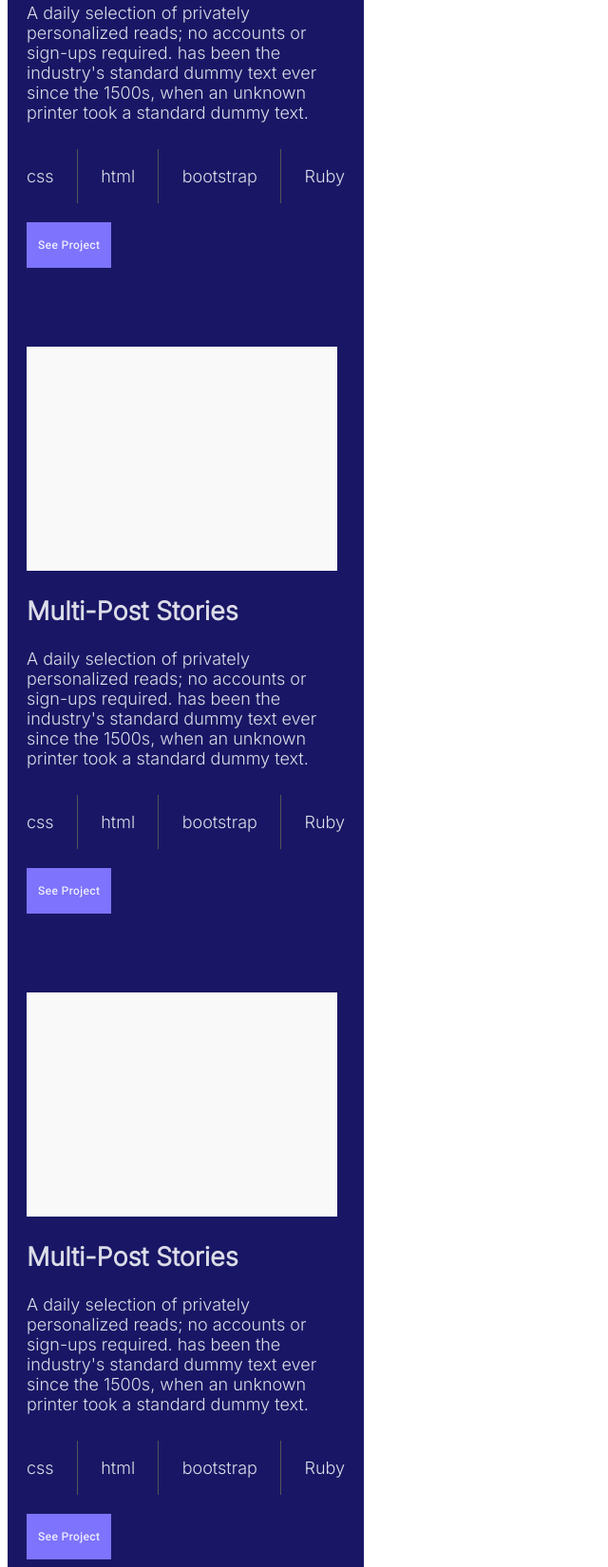
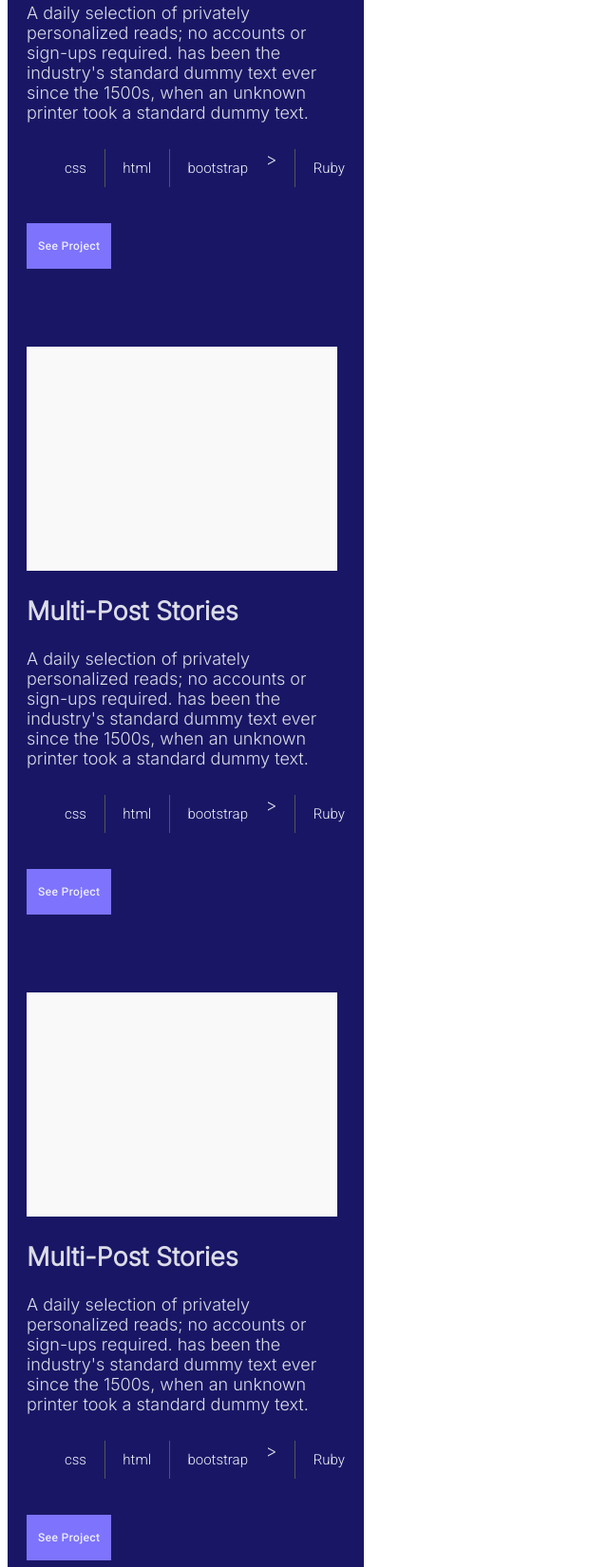
Before and after one commit to IfzaRasool/Portfolio-setup-and-mobile-version-skeleton, a website: page index.html in a window 1280 px wide. Shown: the part 1520-3170 px from the top of the page at 95% size, without its empty margins (0-640 px from the left). Drawn offline with Linux system fonts and the light colour scheme.

Commit message:
Updated: html file with some changes

```diff
--- a/index.html
+++ b/index.html
@@ -102,60 +102,60 @@
                 <img src="Icons/ImgPlaceholder.png" alt="story area">
                 <h1>Multi-Post Stories</h1>
                 <p>A daily selection of privately personalized reads; no accounts or sign-ups required. has been the industry's standard dummy text ever since the 1500s, when an unknown printer took a standard dummy text.</p>
-               <div class="tag">
-                <p>css</p>
+               <ul class="tag">
+                <li>css</li>
                 <img src="Icons/Rectangle.png" alt="divide line">
-                <p>html</p>
+                <li>html</li>
                 <img src="Icons/Rectangle.png" alt="divide line">
-                <p>bootstrap</p>
+                <li>bootstrap</li>>
                 <img src="Icons/Rectangle.png" alt="divide line">
-                <p>Ruby</p>
-                </div>
+                <li>Ruby</li>
+               </ul>
                 <div class="button"><img src="Icons/seeproject.png" alt="button"></div>
             </section>
             <section class="primary-post-sec3">
                 <img src="Icons/ImgPlaceholder.png" alt="story area">
                 <h1>Multi-Post Stories</h1>
                 <p>A daily selection of privately personalized reads; no accounts or sign-ups required. has been the industry's standard dummy text ever since the 1500s, when an unknown printer took a standard dummy text.</p>
-               <div class="tag">
-                <p>css</p>
+                <ul class="tag">
+                    <li>css</li>
                     <img src="Icons/Rectangle.png" alt="divide line">
-                <p>html</p>
+                    <li>html</li>
                     <img src="Icons/Rectangle.png" alt="divide line">
-                <p>bootstrap</p>
+                    <li>bootstrap</li>>
                     <img src="Icons/Rectangle.png" alt="divide line">
-                <p>Ruby</p>
-                </div>
+                    <li>Ruby</li>
+                   </ul>
                 <div class="button"><img src="Icons/seeproject.png" alt="button"></div>
             </section>
             <section class="primary-post-sec3">
                 <img src="Icons/ImgPlaceholder.png" alt="story area">
                 <h1>Multi-Post Stories</h1>
                 <p>A daily selection of privately personalized reads; no accounts or sign-ups required. has been the industry's standard dummy text ever since the 1500s, when an unknown printer took a standard dummy text.</p>
-               <div class="tag">
-                <p>css</p>
+                <ul class="tag">
+                    <li>css</li>
                     <img src="Icons/Rectangle.png" alt="divide line">
-                <p>html</p>
+                    <li>html</li>
                     <img src="Icons/Rectangle.png" alt="divide line">
-                <p>bootstrap</p>
+                    <li>bootstrap</li>>
                     <img src="Icons/Rectangle.png" alt="divide line">
-                <p>Ruby</p>
-                </div>
+                    <li>Ruby</li>
+                   </ul>
                 <div class="button"><img src="Icons/seeproject.png" alt="button"></div>
             </section>
             <section class="primary-post-sec3">
                 <img src="Icons/ImgPlaceholder.png" alt="story area">
                 <h1>Multi-Post Stories</h1>
                 <p>A daily selection of privately personalized reads; no accounts or sign-ups required. has been the industry's standard dummy text ever since the 1500s, when an unknown printer took a standard dummy text.</p>
-               <div class="tag">
-                <p>css</p>
+                <ul class="tag">
+                    <li>css</li>
                     <img src="Icons/Rectangle.png" alt="divide line">
-                <p>html</p>
+                    <li>html</li>
                     <img src="Icons/Rectangle.png" alt="divide line">
-                <p>bootstrap</p>
+                    <li>bootstrap</li>>
                     <img src="Icons/Rectangle.png" alt="divide line">
-                <p>Ruby</p>
-                </div>
+                    <li>Ruby</li>
+                   </ul>
                 <div class="button"><img src="Icons/seeproject.png" alt="button"></div>
             </section>
 
```
Lines whose indentation alone changed are shown as unchanged.
